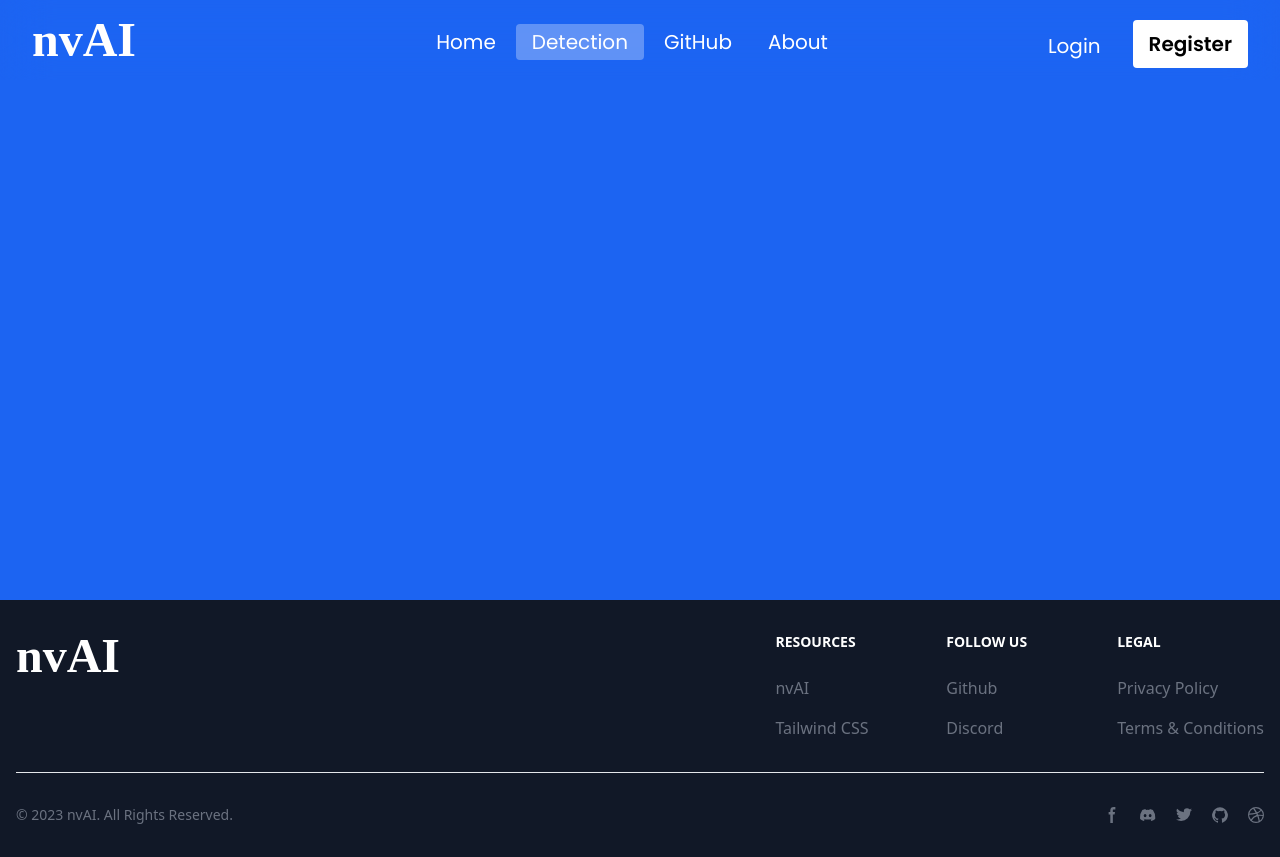
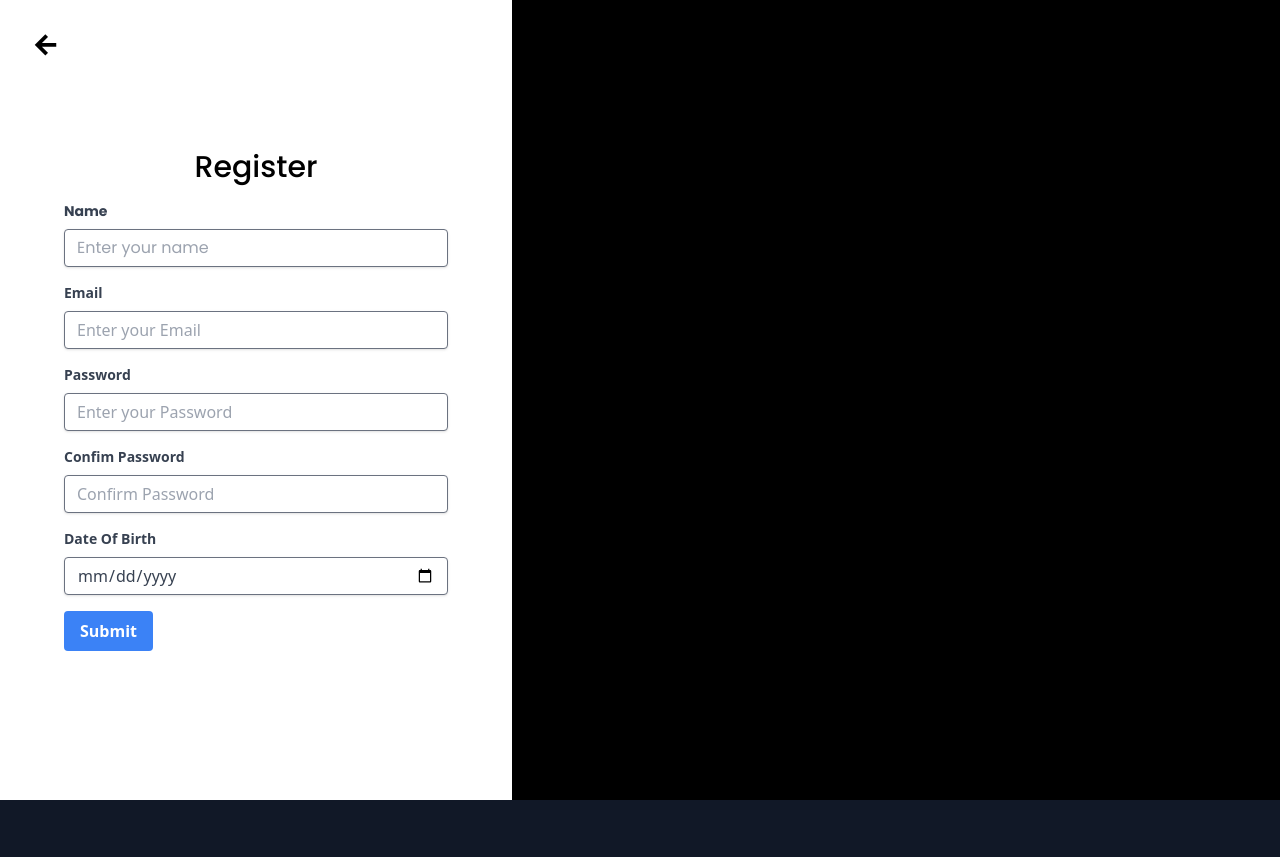
Before and after one commit to parthasdey2304/nvAI, a React (Vite) app in the folder client/: page /register in a window 1280 px wide. After the commit the page ends 800 px from the top, so only its background shows below. Built offline with nearby package versions, Linux system fonts and the light colour scheme; a web font is replaced by a local one.

Commit message:
Update : Register.jsx

```diff
--- a/client/index.html
+++ b/client/index.html
@@ -11,8 +11,8 @@
     <link rel="stylesheet" href="https://fonts.googleapis.com/css2?family=Material+Symbols+Outlined:opsz,wght,FILL,GRAD@24,400,0,0" />
     <link href="https://fonts.googleapis.com/css2?family=Dancing+Script:wght@400..700&display=swap" rel="stylesheet">
     <link href="https://cdnjs.cloudflare.com/ajax/libs/flowbite/2.3.0/flowbite.min.css"  rel="stylesheet" />
-    <!-- <script src="https://cdn.tailwindcss.com"></script> -->
-    <link rel="stylesheet" href="src/output.css">
+    <script src="https://cdn.tailwindcss.com"></script>
+    <!-- <link rel="stylesheet" href="src/output.css"> -->
     <title>nvAI (New Vision AI)</title>
     <style>
       ::-webkit-scrollbar {
--- a/client/src/main.jsx
+++ b/client/src/main.jsx
@@ -6,7 +6,7 @@ import Register from './pages/Register';
 import Detection from './pages/Detection';
 import About from './pages/About';
 import { createBrowserRouter, RouterProvider } from 'react-router-dom';
-import './output.css';
+// import './output.css';
 import Redirect from './pages/Redirect_Loading';
 
 const router = createBrowserRouter([
--- a/client/src/pages/Register.jsx
+++ b/client/src/pages/Register.jsx
@@ -1,15 +1,88 @@
-import React, { useState } from 'react';
-import Navbar from '../components/Navbar';
-import Footer from '../components/Footer';
+import { Link } from "react-router-dom";
 
 function Register() {
   return (
-    <div>
-      <Navbar  logo='nvAI' links={['Home', 'Detection', 'GitHub', 'About']} active='Detection' user_val={false} />
+    <div className='w-full h-screen bg-gradient-to-r from-slate-950 to-gray-800 flex justify-start relative'>
+      <Link to="/" className="ri-arrow-left-line absolute font-bold text-3xl top-1 left-1 md:top-5 md:left-5 hover:bg-black duration-300 hover:duration-300 hover:text-white px-2.5 py-2 rounded-full"></Link>
+      <div className='bg-white w-full md:w-[40%] h-screen flex flex-col justify-center items-center'>
+        {/* Register form */}
+        <h2 className="text-3xl font-medium font-['Poppins'] mb-4">Register</h2>
+        <form className="w-full max-w-sm">
+          <div className="mb-4 font-['Poppins']">
+            <label className="block text-gray-700 text-sm font-bold mb-2" htmlFor="name">
+              Name
+            </label>
+            <input
+              className="shadow appearance-none border rounded w-full py-2 px-3 text-gray-700 leading-tight focus:outline-none focus:shadow-outline"
+              id="name"
+              type="text"
+              placeholder="Enter your name"
+              required
+            />
+          </div>
+          <div className="mb-4">
+            <label className="block text-gray-700 text-sm font-bold mb-2" htmlFor="email">
+              Email
+            </label>
+            <input
+              className="shadow appearance-none border rounded w-full py-2 px-3 text-gray-700 leading-tight focus:outline-none focus:shadow-outline"
+              id="email"
+              type="email"
+              placeholder="Enter your Email"
+              required
+            />
+          </div>
+          <div className="mb-4">
+            <label className="block text-gray-700 text-sm font-bold mb-2" htmlFor="password">
+              Password
+            </label>
+            <input
+              className="shadow appearance-none border rounded w-full py-2 px-3 text-gray-700 leading-tight focus:outline-none focus:shadow-outline"
+              id="password"
+              type="password"
+              placeholder="Enter your Password"
+              required
+            />
+          </div>
+          <div className="mb-4">
+            <label className="block text-gray-700 text-sm font-bold mb-2" htmlFor="confirm_password">
+              Confim Password
+            </label>
+            <input
+              className="shadow appearance-none border rounded w-full py-2 px-3 text-gray-700 leading-tight focus:outline-none focus:shadow-outline"
+              id="confirm_password"
+              type="password"
+              placeholder="Confirm Password"
+              required
+            />
+          </div>
+          <div className="mb-4">
+            <label className="block text-gray-700 text-sm font-bold mb-2" htmlFor="date">
+              Date Of Birth
+            </label>
+            <input
+              className="shadow appearance-none border rounded w-full py-2 px-3 text-gray-700 leading-tight focus:outline-none focus:shadow-outline"
+              id="date"
+              type="date"
+              required
+            />
+          </div>
 
-      <div className="w-full h-[600px] bg-blue-600 pt-28 md:pt-52"></div>
-
-      <Footer />
+          <button
+            className="bg-blue-500 hover:bg-blue-700 text-white font-bold py-2 px-4 rounded focus:outline-none focus:shadow-outline"
+            type="button"
+            onClick={(e) => {
+              e.preventDefault();
+              console.log("Register");
+            }}
+          >
+            Submit
+          </button>
+        </form>
+      </div>
+      <div className='hidden md:block w-[60%] bg-black h-full'>
+        {/* Image of doctors and all */}
+      </div>
     </div>
   );
 }
```
